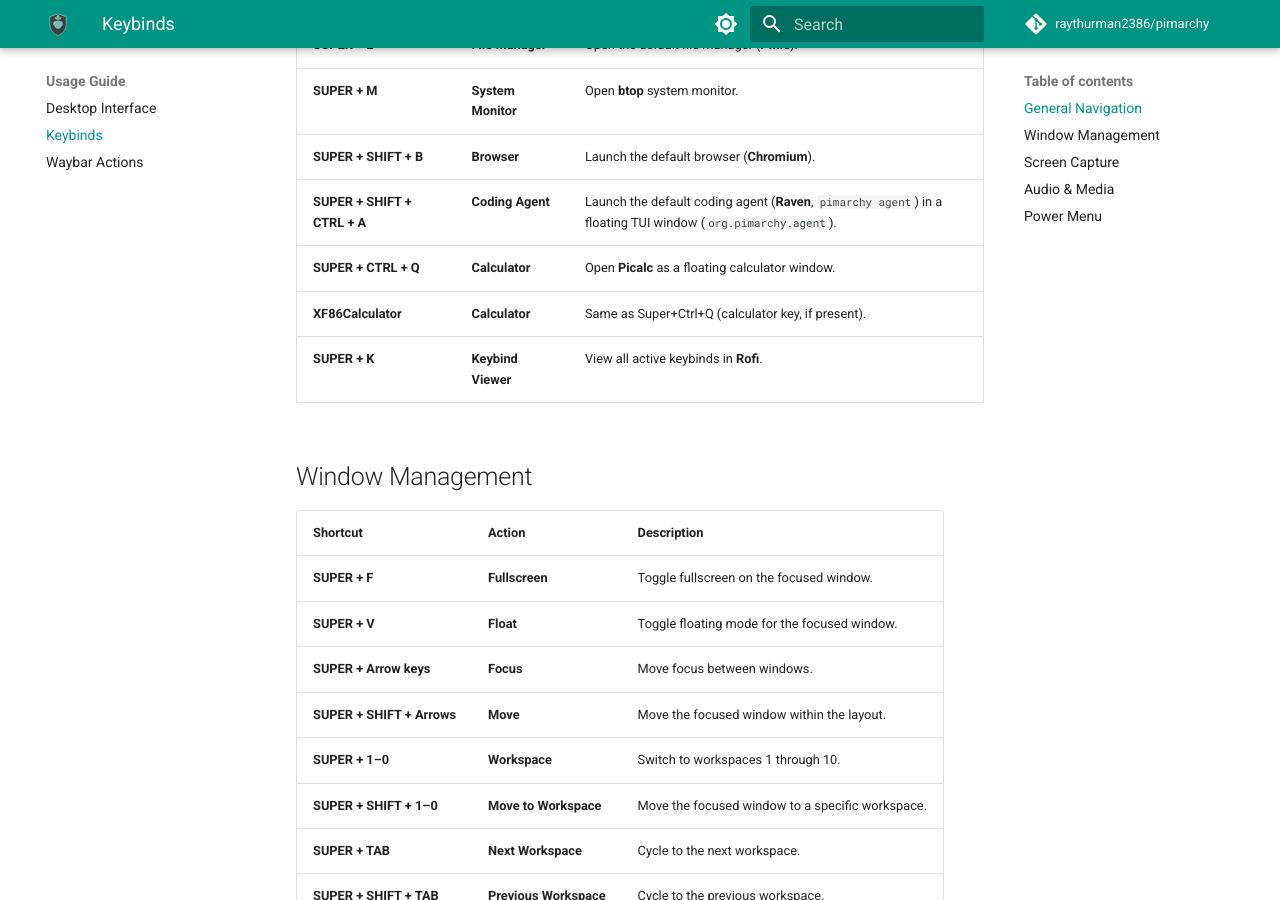
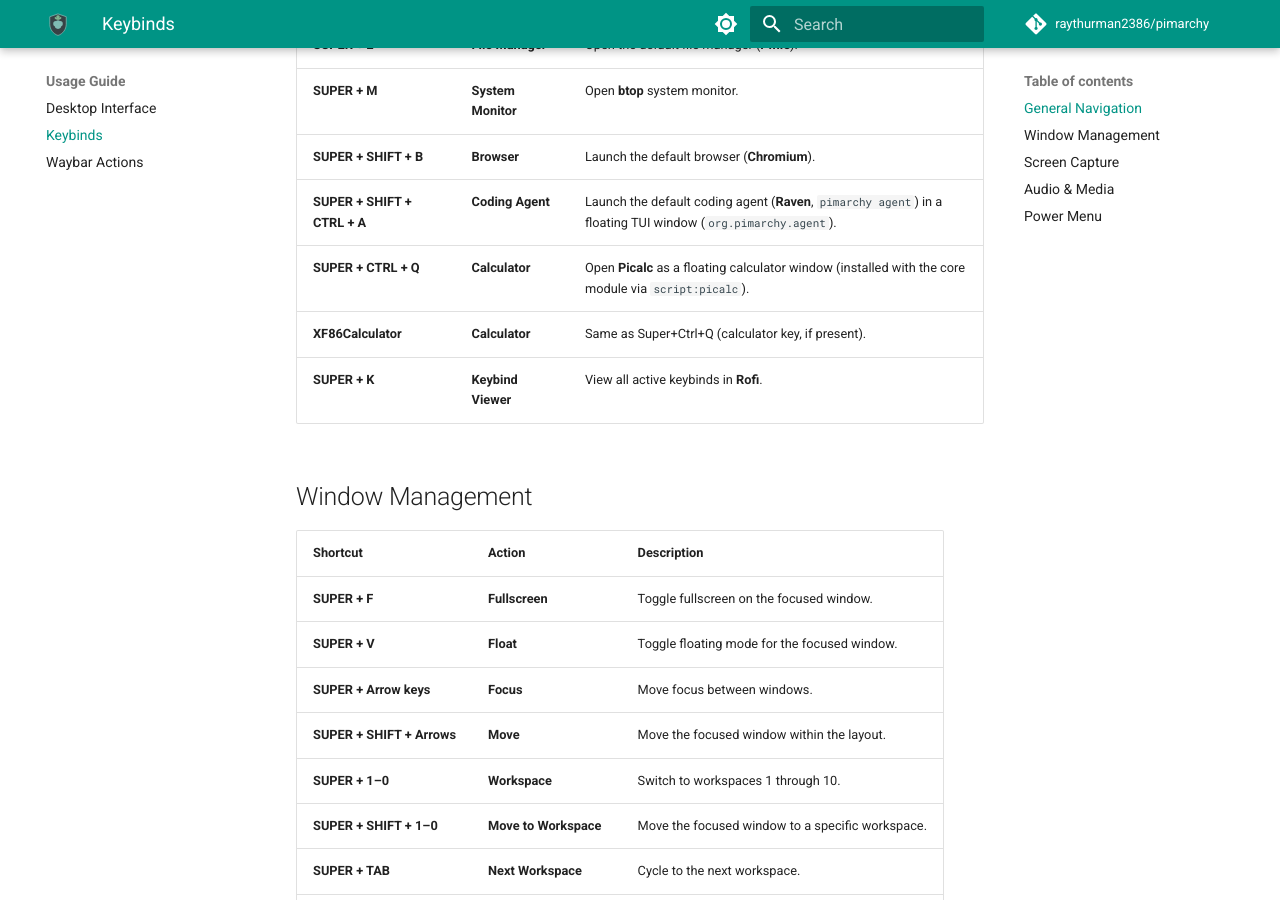
Before and after one commit to raythurman2386/pimarchy, an MkDocs documentation site: the page built from docs/usage/keybinds.md, in a window 1280 px wide and 900 px high, scrolled down 622 px. Built offline with MkDocs 1.6.1 and Material for MkDocs 9.7.7, drawn with Linux system fonts in a browser that asks for light colours; comment, search, counter and statistics services are not loaded.

Commit message:
feat: install picalc for Super+Ctrl+Q calculator (#15) (#33)
Prefer pisuite picalc (GPUI Kit, Omarchy theme, signed aarch64 releases)
over omacalc. Wire script:picalc like pifile into core so the advertised
keybind and XF86Calculator launch a real binary.

Closes #15

```diff
--- a/docs/usage/keybinds.md
+++ b/docs/usage/keybinds.md
@@ -15,7 +15,7 @@
 | **SUPER + M** | **System Monitor** | Open **btop** system monitor. |
 | **SUPER + SHIFT + B** | **Browser** | Launch the default browser (**Chromium**). |
 | **SUPER + SHIFT + CTRL + A** | **Coding Agent** | Launch the default coding agent (**Raven**, `pimarchy agent`) in a floating TUI window (`org.pimarchy.agent`). |
-| **SUPER + CTRL + Q** | **Calculator** | Open **Picalc** as a floating calculator window. |
+| **SUPER + CTRL + Q** | **Calculator** | Open **Picalc** as a floating calculator window (installed with the core module via `script:picalc`). |
 | **XF86Calculator** | **Calculator** | Same as Super+Ctrl+Q (calculator key, if present). |
 | **SUPER + K** | **Keybind Viewer** | View all active keybinds in **Rofi**. |
 
```
Also changed, not shown: AGENTS.md (+1 -0 lines), docs/development/defaults.md (+1 -1 lines), 6 other files.
